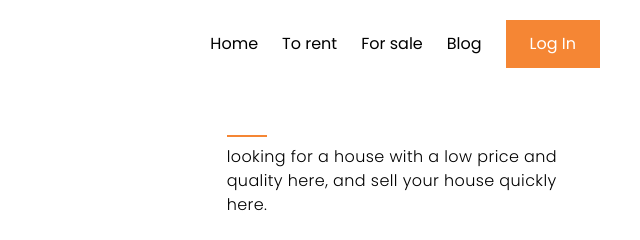
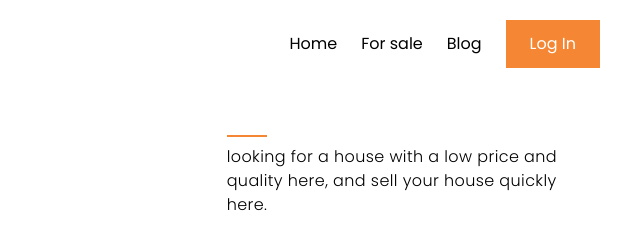
Before and after one commit to HeruAzyy/omah, a website: page index.html in a window 1280 px wide. Shown: the top 240 px of the page, 600-1240 px from the left. Drawn offline with Linux system fonts and the light colour scheme.

Commit message:
Fix: ubah nav dan link

```diff
--- a/index.html
+++ b/index.html
@@ -36,9 +36,6 @@
               <a href="#home" class="hover:text-orange">Home</a>
             </li>
             <li>
-              <a href="#rent" class="hover:text-orange">To rent</a>
-            </li>
-            <li>
               <a href="#sale" class="hover:text-orange">For sale</a>
             </li>
             <li>
@@ -72,9 +69,6 @@
         <ul class="text-center">
           <li class="mb-5">
             <a href="#home" class="hover:text-orange">Home</a>
-          </li>
-          <li class="mb-5">
-            <a href="#rent" class="hover:text-orange">To rent</a>
           </li>
           <li class="mb-5">
             <a href="#sale" class="hover:text-orange">For sale</a>
@@ -152,8 +146,8 @@
       </div>
     </div>
 
-    <!-- TO RENT SECTION -->
-    <section id="rent" class="px-10 pt-28 lg:px-20">
+    <!-- SALE SECTION -->
+    <section id="sale" class="px-10 pt-28 lg:px-20">
       <div class="container">
         <div class="flex w-full items-center justify-between">
           <h2
```
Also changed, not shown: dist/output.css.
